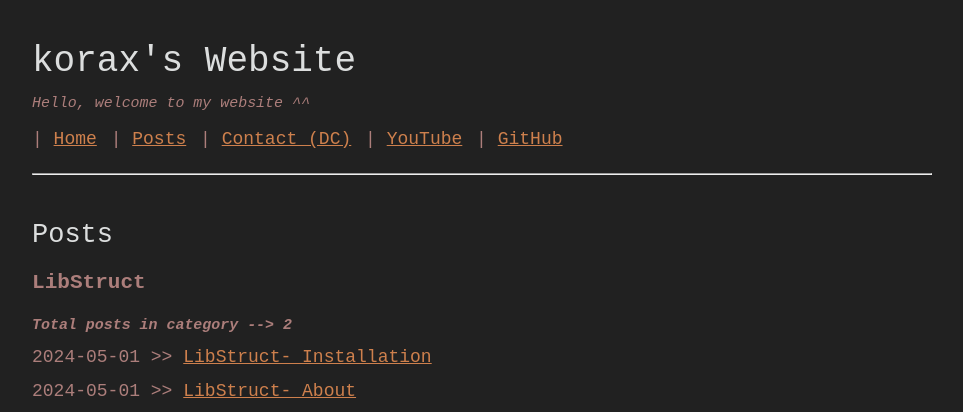
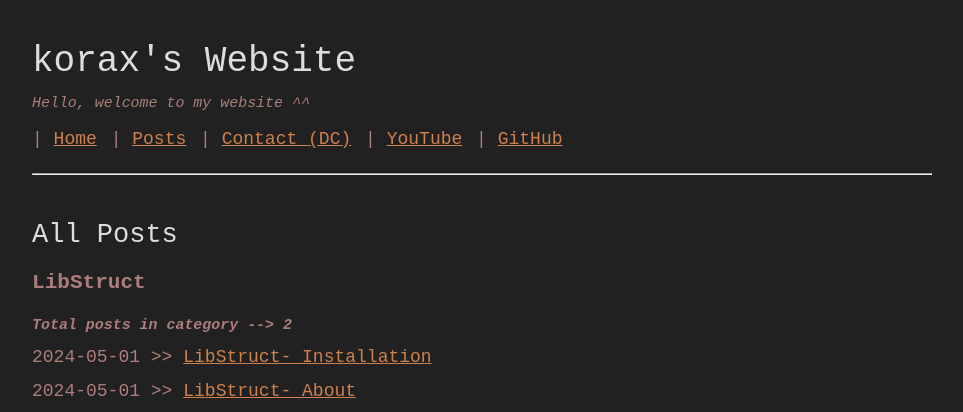
Before and after one commit to koraxial/koraxial.github.io, a Jekyll site: the page built from posts/index.html, in a window 1280 px wide. Shown: the top 412 px of the page, without its empty margins (158-1121 px from the left). Built offline with Jekyll 4.4.1, drawn with Linux system fonts in a browser that asks for light colours.

Commit message:
Update index.html

```diff
--- a/posts/index.html
+++ b/posts/index.html
@@ -3,7 +3,7 @@ layout: default
 title: All Posts
 ---
 
-<h2>Posts</h2>
+<h2>All Posts</h2>
 {% for category in site.categories %}
     <h3 class="category-header"><b>{{category | first}}</b></h3>
     <h5><i>Total posts in category --> {{category[1] | size}}</i> <a href="/{{category | first | downcase }}/"></a></h5>
```
